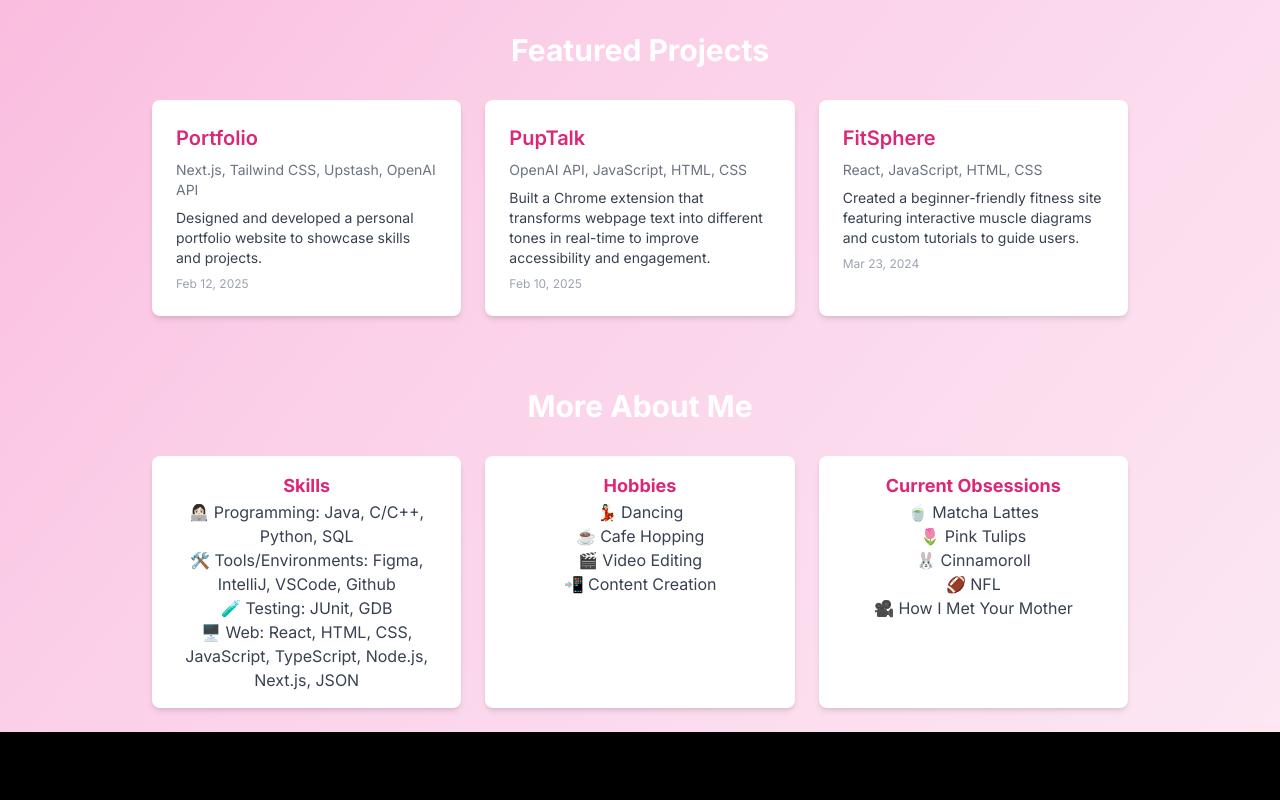
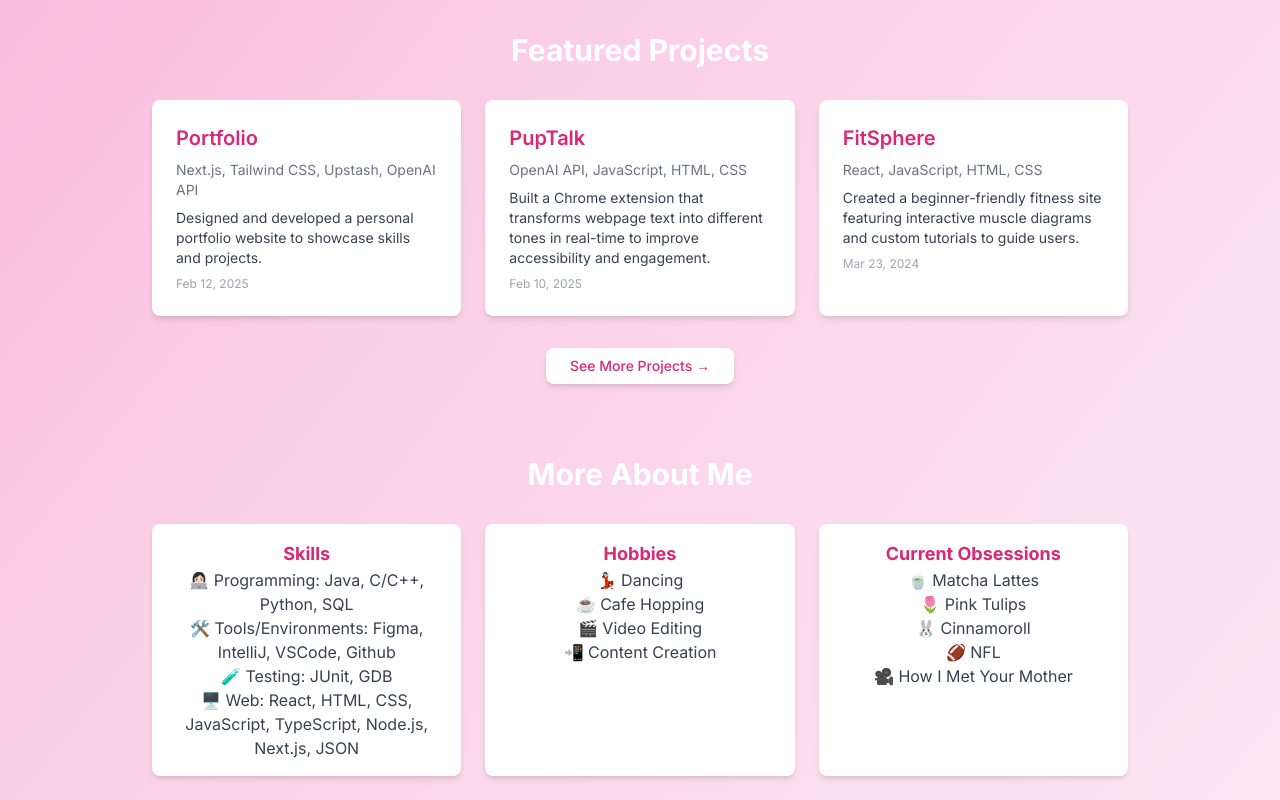
Before and after one commit to gracewxng/Portfolio, a Next.js app: page / in a window 1280 px wide. Shown: the part 824-1624 px from the top of the page. Before the commit the page ends 1556 px from the top, so only its background shows below. Built offline with nearby package versions, Linux system fonts and the light colour scheme; no server answers; what tailwindcss-debug-screens would draw is missing.

Commit message:
added see more button

```diff
--- a/app/page.tsx
+++ b/app/page.tsx
@@ -151,6 +151,14 @@ export default function Home() {
             </a>
           ))}
         </div>
+        <div className="mt-8 text-center">
+          <Link
+            href="/projects"
+            className="inline-block px-6 py-2 text-sm font-medium text-pink-600 bg-white rounded-lg shadow-md hover:bg-pink-500 hover:text-white transition duration-300"
+          >
+            See More Projects →
+          </Link>
+        </div>
       </div>
 
       {/* Dashboard Section Below Content */}
```
